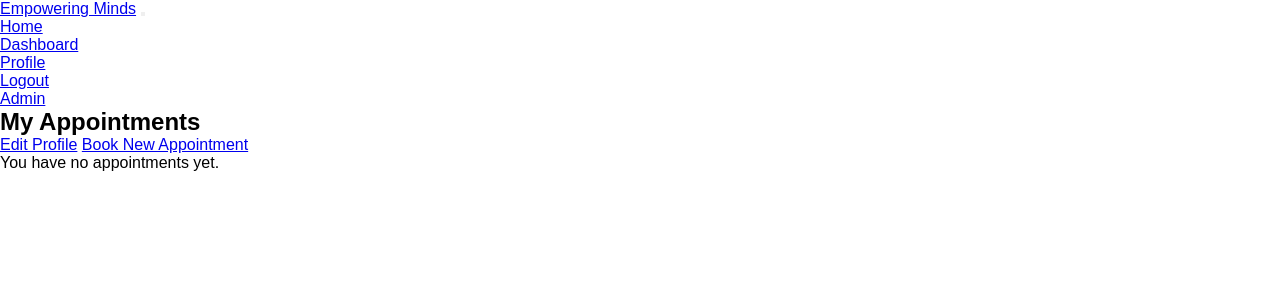
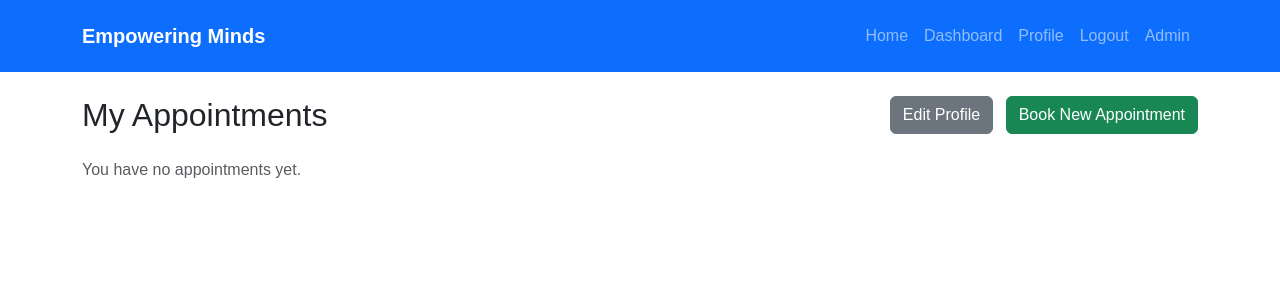
Before and after one commit to HafsaA85/bootcamp_project, a Django app: page /clients/dashboard/ in a window 1280 px wide. Shown: the top 300 px of the page. Run offline with Django 5.2, Linux system fonts and the light colour scheme; a user stored in the database is signed in; data comes from the database, SQL or seed files in the repository.

Commit message:
Static files

```diff
--- a/clients/templates/clients/base.html
+++ b/clients/templates/clients/base.html
@@ -5,19 +5,24 @@
     <meta charset="UTF-8">
     <meta name="viewport" content="width=device-width, initial-scale=1.0">
 
-    <!-- Default meta description -->
+    <!-- SEO Meta -->
     <meta name="description" content="Empowering Minds helps you build inner confidence, clarity, and personal growth through mindset coaching.">
+    <title>Empowering Minds | Mindset Coaching for Confidence & Growth</title>
 
-   <title>Empowering Minds | Mindset Coaching for Confidence & Growth</title>
+    <!-- Favicons -->
+    <link rel="icon" href="{% static 'favicon.ico' %}" type="image/x-icon">
+    <link rel="apple-touch-icon" sizes="180x180" href="{% static 'apple-touch-icon.png' %}">
+    <link rel="icon" type="image/png" sizes="32x32" href="{% static 'favicon-32x32.png' %}">
+    <link rel="icon" type="image/png" sizes="16x16" href="{% static 'favicon-16x16.png' %}">
+    <link rel="manifest" href="{% static 'site.webmanifest' %}">
 
-   <link rel="icon" href="{% static 'favicon.ico' %}" type="image/x-icon">
+    <!-- Preconnect for CDN -->
+    <link rel="preconnect" href="https://cdn.jsdelivr.net">
 
-   <link rel="apple-touch-icon" sizes="180x180" href="/apple-touch-icon.png">
-   <link rel="icon" type="image/png" sizes="32x32" href="/favicon-32x32.png">
-   <link rel="icon" type="image/png" sizes="16x16" href="/favicon-16x16.png">
-   <link rel="manifest" href="/site.webmanifest">
     <!-- Bootstrap CSS -->
-    <link rel="preconnect" href="https://cdn.jsdelivr.net/npm/bootstrap@5.3.2/dist/css/bootstrap.min.css" rel="stylesheet">
+    <link href="https://cdn.jsdelivr.net/npm/bootstrap@5.3.2/dist/css/bootstrap.min.css" rel="stylesheet">
+
+    <!-- Custom CSS -->
     <link rel="stylesheet" href="{% static 'clients/css/style.min.css' %}">
 
     <!-- Extra head content per page -->
@@ -26,7 +31,7 @@
 </head>
 <body>
 
-<nav class="navbar navbar-expand-lg navbar-dark bg-primary py-3">
+<nav class="navbar navbar-expand-lg navbar-dark bg-primary py-3" aria-label="Main navigation">
     <div class="container">
         <!-- Brand -->
         <a class="navbar-brand fw-bold" href="{% url 'home' %}">Empowering Minds</a>
@@ -76,13 +81,14 @@
     {% for message in messages %}
         <div class="alert alert-{{ message.tags }} alert-dismissible fade show" role="alert">
             {{ message }}
-            <button type="button" class="btn-close" data-bs-dismiss="alert"></button>
+            <button type="button" class="btn-close" data-bs-dismiss="alert" aria-label="Close"></button>
         </div>
     {% endfor %}
 
     {% block content %}{% endblock %}
 </div>
 
-<script src="https://cdn.jsdelivr.net/npm/bootstrap@5.3.2/dist/js/bootstrap.bundle.min.js"defer></script>
+<!-- Bootstrap JS -->
+<script src="https://cdn.jsdelivr.net/npm/bootstrap@5.3.2/dist/js/bootstrap.bundle.min.js" defer></script>
 </body>
 </html>
```
